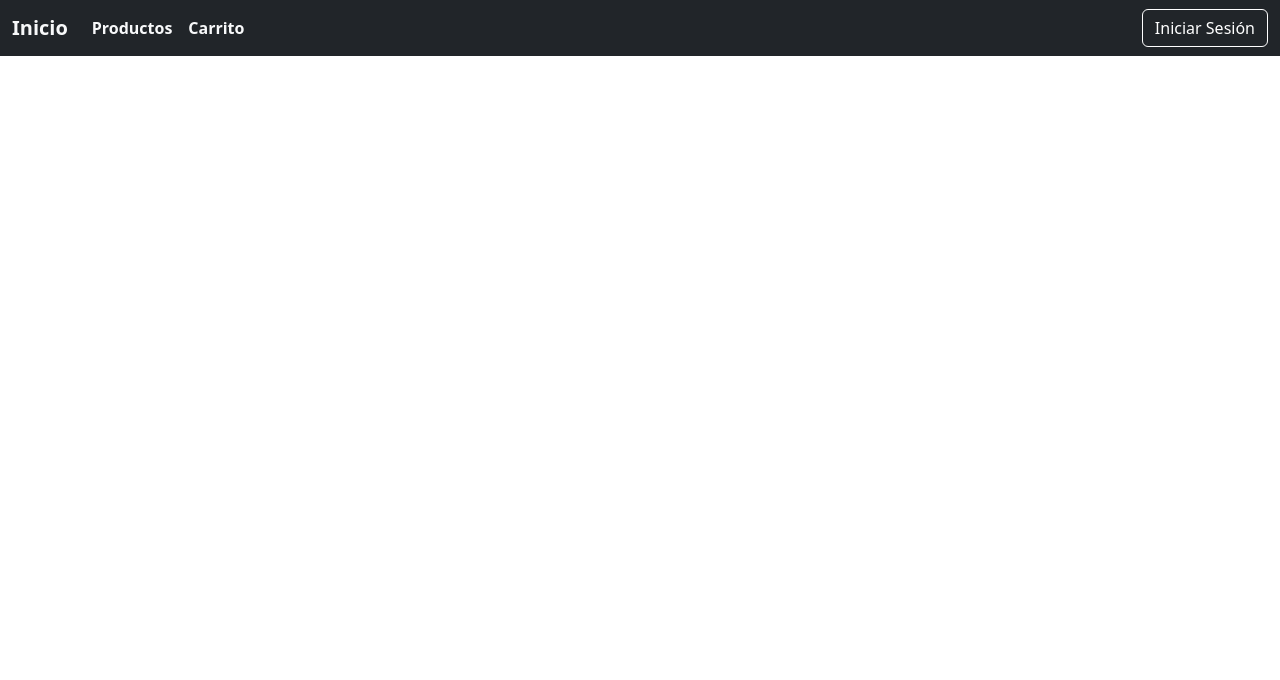
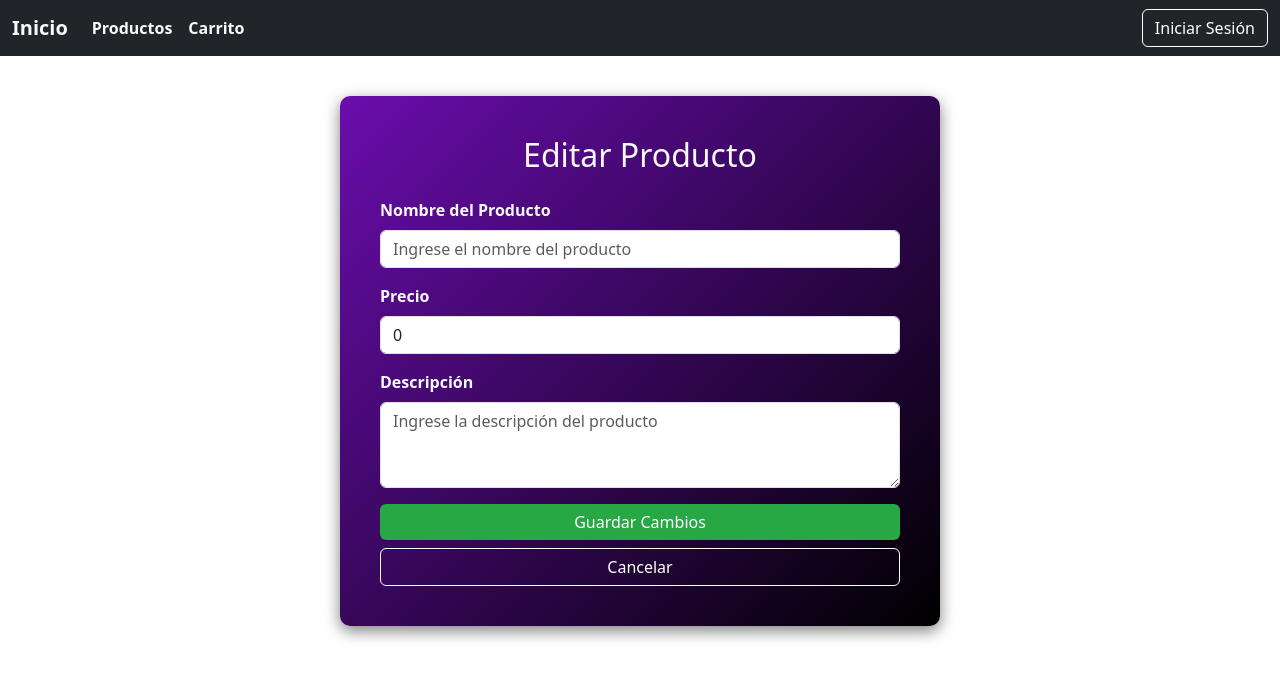
Before and after one commit to Yggdrasil12/vue-eCommerce, a Vue app: page /edit/1 in a window 1280 px wide. Shown: the top 680 px of the page. Built offline with nearby package versions, Linux system fonts and the light colour scheme; no server answers.

Commit message:
Se agrega ruta y vista de edición de productos

```diff
--- a/src/router/index.js
+++ b/src/router/index.js
@@ -13,40 +13,27 @@ const router = createRouter({
     {
       path: '/products',
       name: 'products',
-      // route level code-splitting
-      // this generates a separate chunk (About.[hash].js) for this route
-      // which is lazy-loaded when the route is visited.
       component: () => import('../views/Products.vue'),
     },
     {
       path: '/login',
       name: 'login',
-      // component: HomeView,
-      // component: ShowLogin,
-      // route level code-splitting
-      // this generates a separate chunk (About.[hash].js) for this route
-      // which is lazy-loaded when the route is visited.
       component: () => import('../views/Login.vue'),
     },
     {
       path: '/signup',
       name: 'signup',
-      // component: HomeView,
-      // component: ShowLogin,
-      // route level code-splitting
-      // this generates a separate chunk (About.[hash].js) for this route
-      // which is lazy-loaded when the route is visited.
       component: () => import('../views/Signup.vue'),
     },
     {
       path: '/cart',
       name: 'cart',
-      // component: HomeView,
-      // component: ShowLogin,
-      // route level code-splitting
-      // this generates a separate chunk (About.[hash].js) for this route
-      // which is lazy-loaded when the route is visited.
       component: () => import('../views/Cart.vue'),
+    },
+    {
+      path: '/edit/:id',
+      name: 'edit',
+      component: () => import('../views/Edit.vue'),
     },
   ],
 })
--- /dev/null
+++ b/src/views/Edit.vue
@@ -0,0 +1,136 @@
+<template>
+  <div class="edit-product-container">
+    <h2 class="text-center text-light mb-4">Editar Producto</h2>
+    <form @submit.prevent="updateProduct">
+      <div class="mb-3">
+        <label for="productName" class="form-label text-light">Nombre del Producto</label>
+        <input
+          type="text"
+          id="productName"
+          v-model="product.name"
+          class="form-control"
+          placeholder="Ingrese el nombre del producto"
+          required
+        />
+      </div>
+      <div class="mb-3">
+        <label for="productPrice" class="form-label text-light">Precio</label>
+        <input
+          type="number"
+          id="productPrice"
+          v-model="product.price"
+          class="form-control"
+          placeholder="Ingrese el precio del producto"
+          step="0.01"
+          required
+        />
+      </div>
+      <div class="mb-3">
+        <label for="productDescription" class="form-label text-light">Descripción</label>
+        <textarea
+          id="productDescription"
+          v-model="product.description"
+          class="form-control"
+          placeholder="Ingrese la descripción del producto"
+          rows="3"
+          required
+        ></textarea>
+      </div>
+      <button type="submit" class="btn btn-success w-100">Guardar Cambios</button>
+      <button type="button" class="btn btn-outline-light w-100 mt-2" @click="goBack">
+        Cancelar
+      </button>
+    </form>
+  </div>
+</template>
+
+<script>
+export default {
+  name: 'EditProductForm',
+  data() {
+    return {
+      product: {
+        id: null,
+        name: '',
+        price: 0,
+        description: '',
+      },
+    }
+  },
+  mounted() {
+    this.loadProduct()
+  },
+  methods: {
+    // Carga los datos del producto desde la API o las props
+    async loadProduct() {
+      const productId = this.$route.params.id // Obtiene el ID de los parámetros de la ruta
+      try {
+        const response = await fetch(`http://127.0.0.1:8000/api/products/${productId}/edit`)
+        const data = await response.json()
+        this.product = data
+      } catch (error) {
+        console.error('Error al cargar el producto:', error)
+      }
+    },
+    // Envía la actualización del producto a la API
+    async updateProduct() {
+      try {
+        const response = await fetch(`http://127.0.0.1:8000/api/products/${this.product.id}`, {
+          method: 'PUT',
+          headers: {
+            'Content-Type': 'application/json',
+          },
+          body: JSON.stringify(this.product),
+        })
+        if (response.ok) {
+          alert('Producto actualizado con éxito.')
+          this.$router.push('/products') // Redirige de vuelta a la lista de productos
+        } else {
+          throw new Error('No se pudo actualizar el producto.')
+        }
+      } catch (error) {
+        console.error('Error al actualizar el producto:', error)
+        alert('Ocurrió un error al intentar actualizar el producto.')
+      }
+    },
+    // Regresa a la lista de productos sin guardar
+    goBack() {
+      this.$router.push('/products')
+    },
+  },
+}
+</script>
+
+<style scoped>
+.edit-product-container {
+  padding: 40px;
+  background: linear-gradient(135deg, #6a0dad, #000); /* Fondo morado */
+  border-radius: 10px;
+  box-shadow: 0 5px 15px rgba(0, 0, 0, 0.5);
+  max-width: 600px;
+  margin: 40px auto;
+}
+
+form .form-label {
+  font-weight: bold;
+}
+
+form .btn-success {
+  background-color: #28a745;
+  border: none;
+  transition: background-color 0.3s ease;
+}
+
+form .btn-success:hover {
+  background-color: #218838;
+}
+
+form .btn-outline-light {
+  border: 1px solid #fff;
+  color: #fff;
+}
+
+form .btn-outline-light:hover {
+  background-color: #444;
+}
+</style>
--- a/src/views/Products.vue
+++ b/src/views/Products.vue
@@ -19,14 +19,15 @@
           <td>{{ product.description }}</td>
           <td>
             <!-- Botones con íconos -->
-              <button class="btn btn-outline-light mx-2" @click="viewDetails(product.id)">
-                <i class="bi bi-eye"></i> <!-- Ícono de ojo -->
-              </button>
-              <button class="btn btn-outline-warning mx-2" @click="editProduct(product.id)">
-                <i class="bi bi-pencil"></i> <!-- Ícono de lápiz -->
-              </button>
+            <router-link class="btn btn-outline-light mx-2" :to="`/details/${product.id}`">
+              <i class="bi bi-eye"></i>
+            </router-link>
+            <router-link class="btn btn-outline-warning mx-2" :to="`/edit/${product.id}`">
+              <i class="bi bi-pencil"></i>
+            </router-link>
             <button class="btn btn-outline-success mx-2" @click="addToCart(product)">
-                <i class="bi bi-cart-plus"></i> <!-- Ícono de carrito -->
+              <i class="bi bi-cart-plus"></i>
+              <!-- Ícono de carrito -->
             </button>
           </td>
         </tr>
@@ -39,12 +40,23 @@
   </div>
 
   <!-- Modal para ver detalles -->
-  <div class="modal fade" id="viewDetailsModal" tabindex="-1" aria-labelledby="viewDetailsModalLabel" aria-hidden="true">
+  <div
+    class="modal fade"
+    id="viewDetailsModal"
+    tabindex="-1"
+    aria-labelledby="viewDetailsModalLabel"
+    aria-hidden="true"
+  >
     <div class="modal-dialog">
       <div class="modal-content">
         <div class="modal-header">
           <h5 class="modal-title" id="viewDetailsModalLabel">Detalles del Producto</h5>
-          <button type="button" class="btn-close" data-bs-dismiss="modal" aria-label="Close"></button>
+          <button
+            type="button"
+            class="btn-close"
+            data-bs-dismiss="modal"
+            aria-label="Close"
+          ></button>
         </div>
         <div class="modal-body">
           <p><strong>Nombre:</strong> {{ selectedProduct?.name }}</p>
@@ -62,37 +74,37 @@ export default {
   data() {
     return {
       products: [], // Productos que se llenarán desde la API
-    };
+    }
   },
   mounted() {
-    this.fetchProducts();
+    this.fetchProducts()
   },
   methods: {
     // Llamada a la API para obtener los productos
     async fetchProducts() {
       try {
-        const response = await fetch('http://127.0.0.1:8000/api/products');
-        const data = await response.json();
-        this.products = data;
+        const response = await fetch('http://127.0.0.1:8000/api/products')
+        const data = await response.json()
+        this.products = data
       } catch (error) {
-        console.error('Error al obtener los productos:', error);
+        console.error('Error al obtener los productos:', error)
       }
     },
     // Función para manejar el clic en el botón "Ver Detalles"
     viewDetails(productId) {
-      this.$router.push({ name: 'product-details', params: { id: productId } });
+      this.$router.push({ name: 'product-details', params: { id: productId } })
     },
     // Función para manejar el clic en el botón "Editar"
     editProduct(productId) {
-      this.$router.push({ name: 'edit-product', params: { id: productId } });
+      this.$router.push({ name: 'edit-product', params: { id: productId } })
     },
     // Función para agregar al carrito
     addToCart(product) {
-      this.$emit('add-to-cart', product);
-      alert(`Producto ${product.name} agregado al carrito`);
+      this.$emit('add-to-cart', product)
+      alert(`Producto ${product.name} agregado al carrito`)
+    },
+  },
 }
-  }
-};
 </script>
 
 <style scoped>
@@ -156,5 +168,4 @@ table th {
 table tbody tr td {
   background-color: #222; /* Fondo oscuro en la fila de "No hay productos" */
 }
-
 </style>
```
Lines whose indentation alone changed are shown as unchanged.
